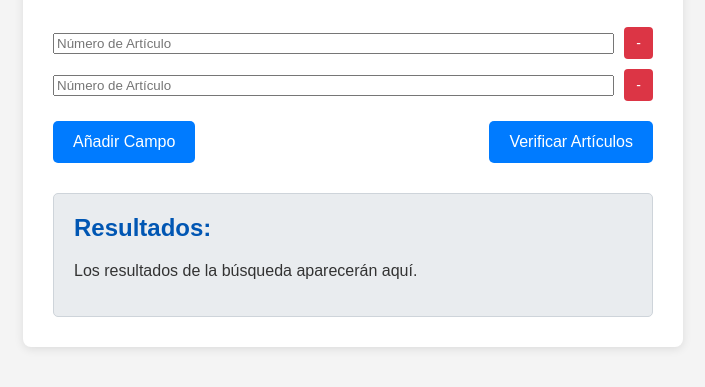
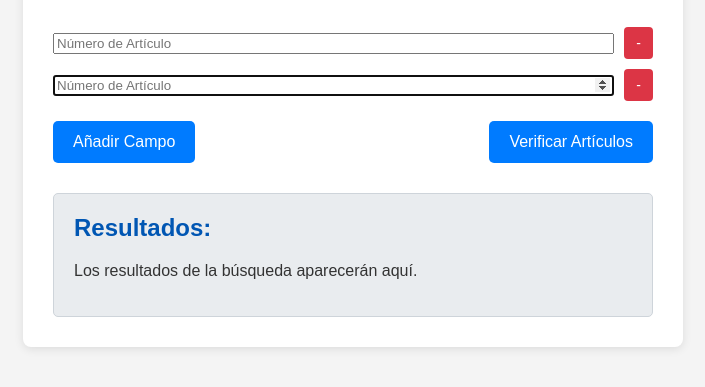
Before and after one commit to maximof1965/LACOMUNApagina, a plain HTML site: page index.html in a window 1280 px wide. Both pictures are taken after a click on the button "Añadir Campo". Shown: the part 111-498 px from the top of the page, without its empty margins (287-992 px from the left). Drawn offline with Linux system fonts and the light colour scheme.

Commit message:
Update index.html

```diff
--- a/index.html
+++ b/index.html
@@ -152,6 +152,7 @@
                 <button type="button" onclick="removeArticleField(this)">-</button>
             `;
             articleInputsDiv.appendChild(newDiv);
+            newDiv.querySelector('input').focus(); // Activa el cursor y el teclado en el nuevo campo
         }
 
         function removeArticleField(button) {
```
